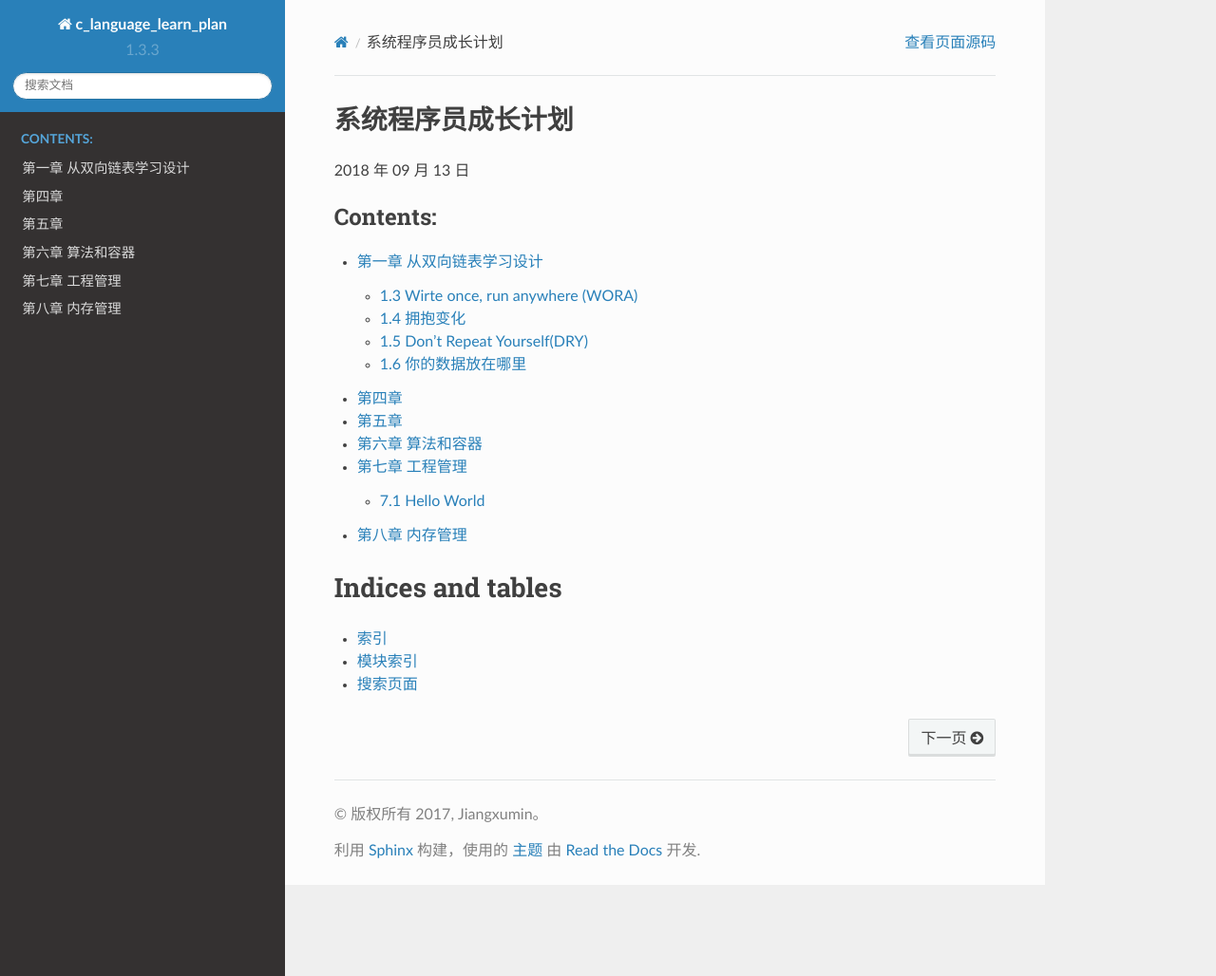
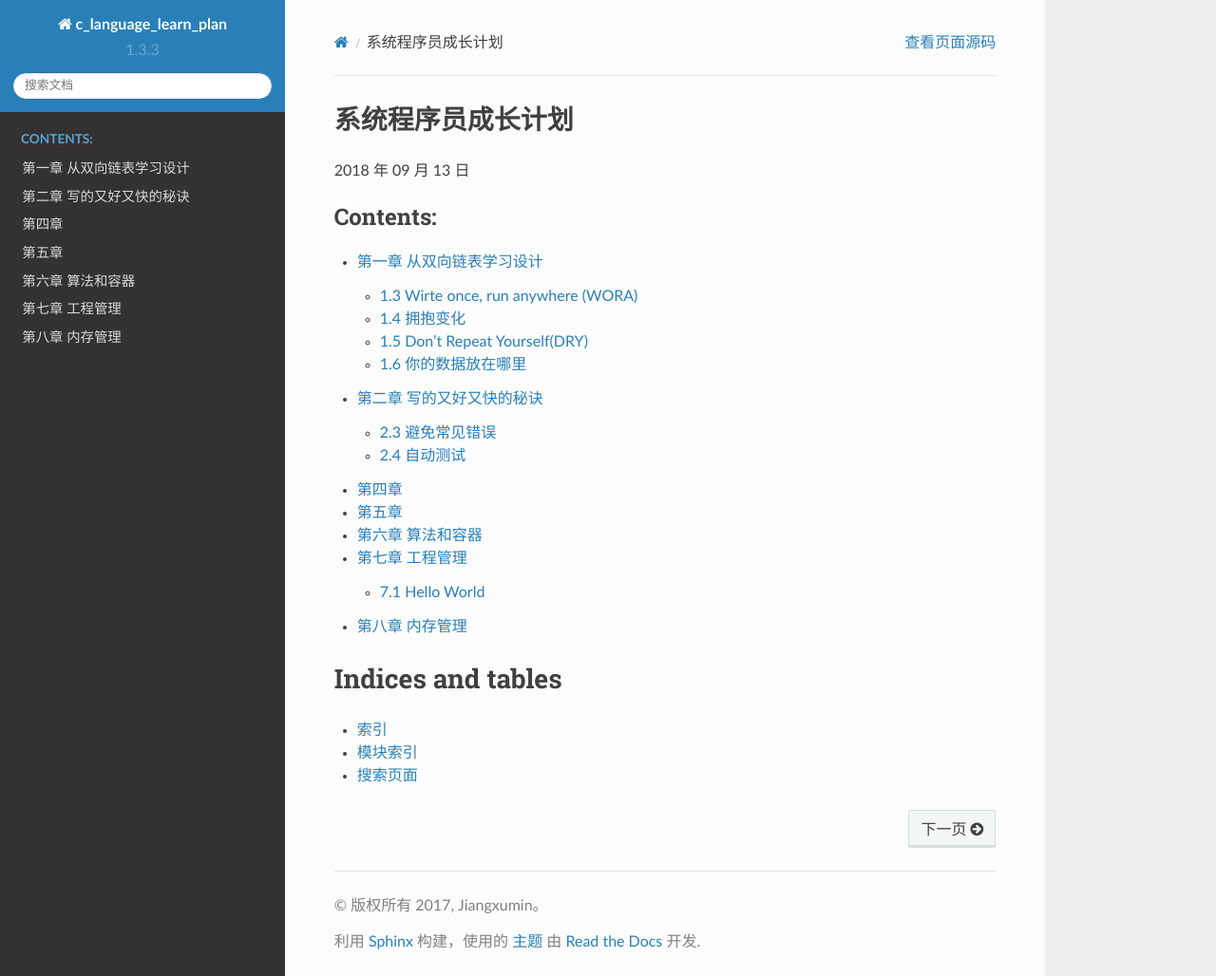
Before and after one commit to my-rds-store/c_language_learn_plan, a Sphinx documentation site: the page built from source/index.rst, in a window 1280 px wide and 1028 px high. Shown: the whole window at 95% size. Built offline with Sphinx 7.4.7 and the Read the Docs theme 2.0.0, drawn with Linux system fonts in a browser that asks for light colours.

Commit message:
update ...

```diff
--- /dev/null
+++ b/source/02/index.rst
@@ -0,0 +1,26 @@
+#############################
+第二章 写的又好又快的秘诀
+#############################
+
+
+2.3 避免常见错误
+=================
+
+
+2.4 自动测试
+===============
+
+
+.. literalinclude:: ../../code/2/4/autotest/dlist.h
+    :language: c
+    :encoding: utf-8
+
+
+.. literalinclude:: ../../code/2/4/autotest/dlist.c
+    :language: c
+    :encoding: utf-8
+
+
+.. literalinclude:: ../../code/2/4/autotest/Makefile
+    :language: c
+    :encoding: utf-8
--- a/source/index.rst
+++ b/source/index.rst
@@ -13,6 +13,7 @@
    :caption: Contents:
 
    01/index
+   02/index
    04/index
    05/index
    06/index
```
